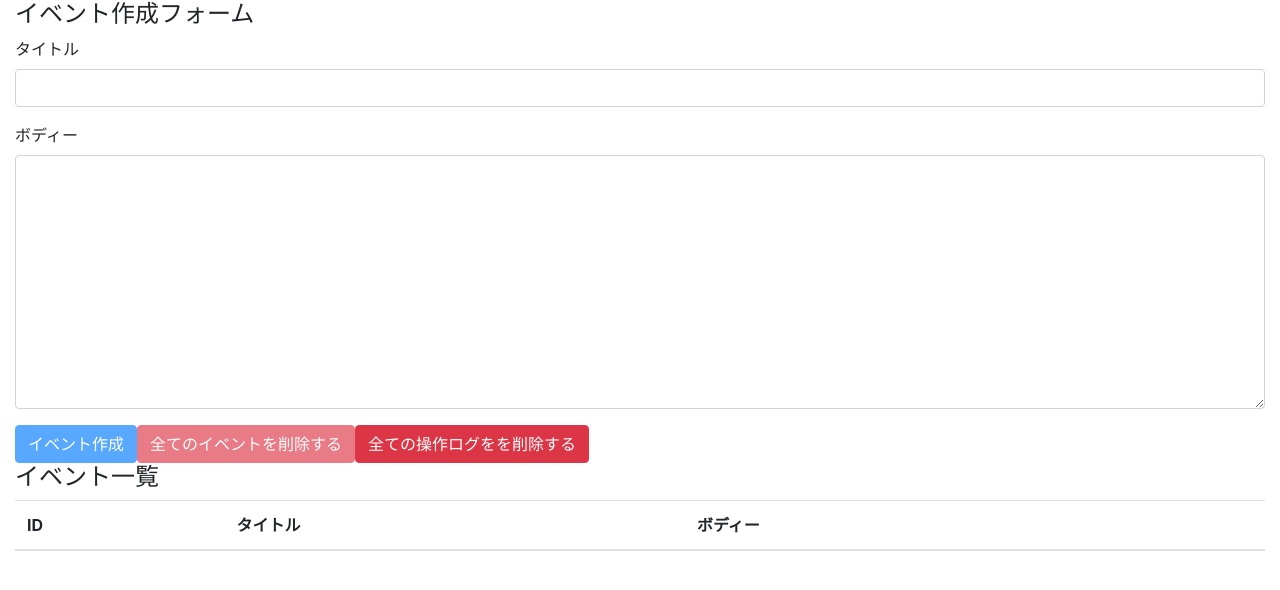
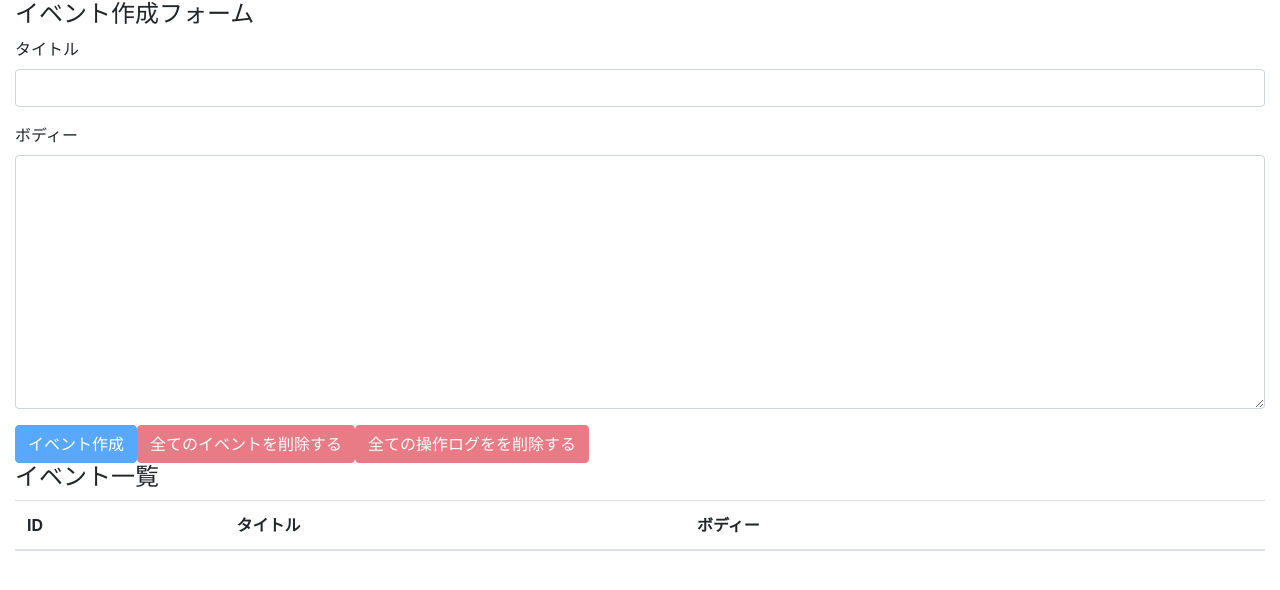
Before and after one commit to issiyda/react-hooks-101, a React (Create React App) app in the folder react-hooks-101/: page / in a window 1280 px wide. Shown: the top 590 px of the page. Built offline with nearby package versions, Linux system fonts and the light colour scheme.

Commit message:
add delete logs

```diff
--- a/react-hooks-101/src/actions/index.js
+++ b/react-hooks-101/src/actions/index.js
@@ -4,4 +4,4 @@ export const DELETE_ALL_EVENTS = 'DELETE_ALL_EVENTS'
 
 //操作ログ
 export const ADD_OPERATION_LOG = 'ADD_OPERATION_LOG'
-export const DELETE_OPERATION_LOGS = 'DELETE_OPERATION_LOGS'
+export const DELETE_ALL_OPERATION_LOGS = 'DELETE_ALL_OPERATION_LOGS'
--- a/react-hooks-101/src/components/Event.js
+++ b/react-hooks-101/src/components/Event.js
@@ -1,13 +1,20 @@
 import React, {useContext} from "react";
 
 import AppContext from "../contexts/AppContext";
+import {timeCurrentIso8601} from "../utils";
 
 const Event = ({event}) => {
     const { dispatch } = useContext(AppContext);
     const id = event.id;
     const deleteEvent = () => {
         const result = window.confirm(`ID${id}のイベントを本当に削除してもよろしいですか？`)
-        if(result) dispatch({type: 'DELETE_EVENT', id})
+        if(result) {
+            dispatch({type: 'DELETE_EVENT', id})
+
+            dispatch({type: 'ADD_OPERATION_LOG',
+            description: `イベント${id}を削除しました`,
+            operatedAt: timeCurrentIso8601()})
+        }
     };
     {
         return (
--- a/react-hooks-101/src/components/EventForm.js
+++ b/react-hooks-101/src/components/EventForm.js
@@ -4,7 +4,7 @@ import reducer from "../reducers";
 import { CREATE_EVENT,
     DELETE_ALL_EVENTS,
     ADD_OPERATION_LOG,
-    DELETE_OPERATION_LOGS,
+    DELETE_ALL_OPERATION_LOGS,
 } from "../actions";
 
 import AppContext from "../contexts/AppContext";
@@ -37,7 +37,7 @@ const EventForm = () => {
 
     const deleteAllEvents = e => {
         e.preventDefault();
-        const result = window.confirm('全てのイベントを本当に削除してもよろしいですか？')
+        const result = window.confirm('全てのイベントを本当に削除してもよろしいですか？');
         if (result) {
             dispatch({type: DELETE_ALL_EVENTS});
             dispatch({
@@ -45,6 +45,14 @@ const EventForm = () => {
                 description: '全てのログを削除しました。',
                 operatedAt: timeCurrentIso8601()
             })
+        }
+    }
+
+    const deleteAllOpetrationLogs = e => {
+        e.preventDefault();
+        const result = window.confirm('全ての操作ログを本当に削除してもよろしいですか？');
+        if(result){
+            dispatch({type: DELETE_ALL_OPERATION_LOGS});
         }
     }
 
@@ -74,7 +82,7 @@ const EventForm = () => {
                 <button className="btn btn-danger" onClick={deleteAllEvents}
                         disabled={state.events.length === 0}>全てのイベントを削除する
                 </button>
-                <button className="btn btn-danger"> 全ての操作ログをを削除する</button>
+                <button className="btn btn-danger" onClick={deleteAllOpetrationLogs} disabled={state.operationLogs.length === 0}> 全ての操作ログをを削除する</button>
             </form>
         </>
 )}
--- a/react-hooks-101/src/reducers/operationLogs.js
+++ b/react-hooks-101/src/reducers/operationLogs.js
@@ -1,6 +1,6 @@
 import {
     ADD_OPERATION_LOG,
-    DELETE_OPERATION_LOGS
+    DELETE_ALL_OPERATION_LOGS
 } from "../actions";
 
 const operationLogs = (state = [], action) => {
@@ -11,7 +11,7 @@ const operationLogs = (state = [], action) => {
                 operatedAt: action.operatedAt
             }
             return [operationLog , ...state];
-        case DELETE_OPERATION_LOGS:
+        case DELETE_ALL_OPERATION_LOGS:
             return [];
         default:
             return state
```
